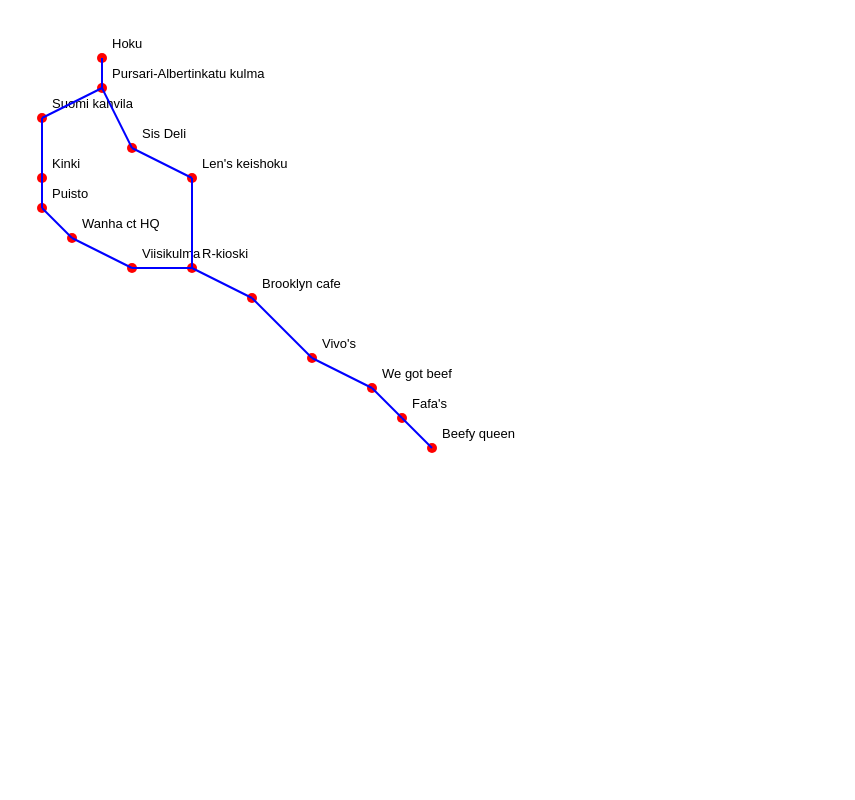
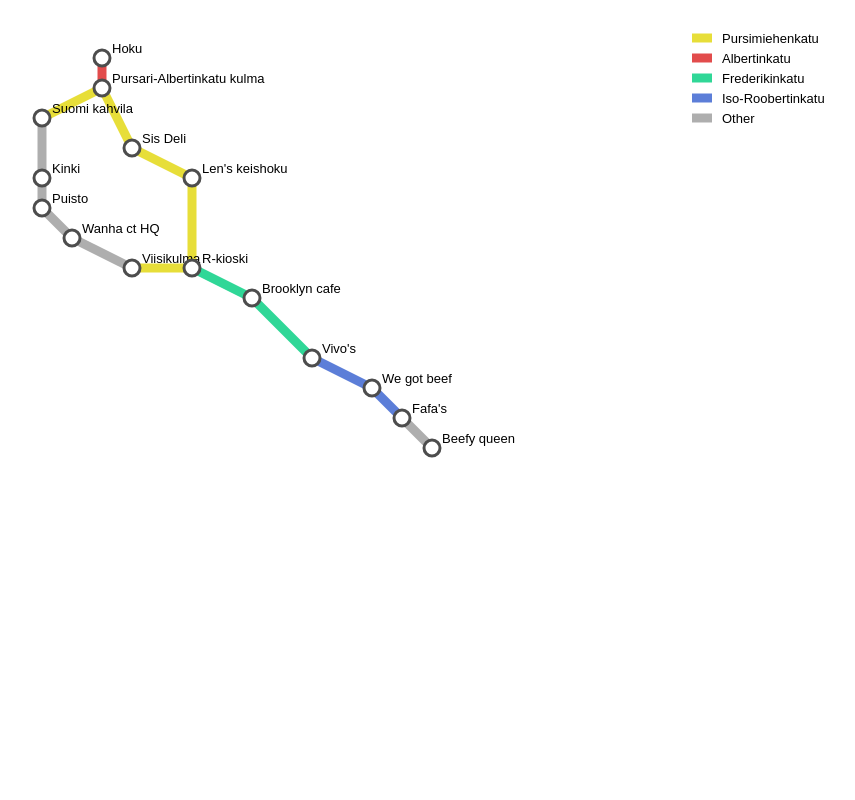
Before and after one commit to jehna/metroforce, a plain HTML site: page examples/index.html in a window 1280 px wide. Shown: the top 800 px of the page, without its empty margins (16-871 px from the left). Drawn offline with Linux system fonts and the light colour scheme.

Commit message:
Cleanup: Removed canvas

```diff
--- a/examples/index.html
+++ b/examples/index.html
@@ -5,12 +5,9 @@
 <link href="css/sample-style.css" rel="stylesheet" />
 </head>
 <body>
-<canvas id="c" width="1500" height="1500"></canvas>
 <svg id="svg" width="1500" height="1500">
 </svg>
 <script>
-    var canvas = document.getElementById("c");
-    var ctx = canvas.getContext("2d");
     var svg = document.getElementById("svg");
     var xmlns = "http://www.w3.org/2000/svg";
     var edgesGroup = document.createElementNS(xmlns, "g");
@@ -29,22 +26,6 @@
     }
 
     Vector2.prototype.render = function() {
-        ctx.fillStyle = "rgb(255,0,0)";
-        ctx.beginPath();
-        ctx.arc(
-            this.x,
-            this.y,
-            5,
-            0,
-            2*Math.PI
-        )
-        ctx.fill();
-
-        if (this.name) {
-            ctx.fillStyle = "rgb(0,0,0)";
-            ctx.font="13px Arial";
-            ctx.fillText(this.name,this.x + 10,this.y - 10);
-        }
 
         var circle = document.createElementNS(xmlns, "circle");
         circle.setAttribute("cx", this.x);
@@ -111,12 +92,6 @@
     }
 
     Edge.prototype.render = function() {
-        ctx.lineWidth = 2;
-        ctx.strokeStyle = "rgb(0,0,255)";
-        ctx.beginPath();
-        ctx.moveTo(this.from.x, this.from.y);
-        ctx.lineTo(this.to.x, this.to.y);
-        ctx.stroke();
 
         var line = document.createElementNS(xmlns, "line");
         line.setAttribute("x1", this.from.x);
@@ -141,8 +116,7 @@
     }
 
     World.prototype.render = function() {
-        ctx.fillStyle = "rgba(255,255,255,0.3)";
-        ctx.fillRect(0,0,canvas.width,canvas.height);
+
         this.nodes.forEach(function(node){
             node.render();
         });
```
